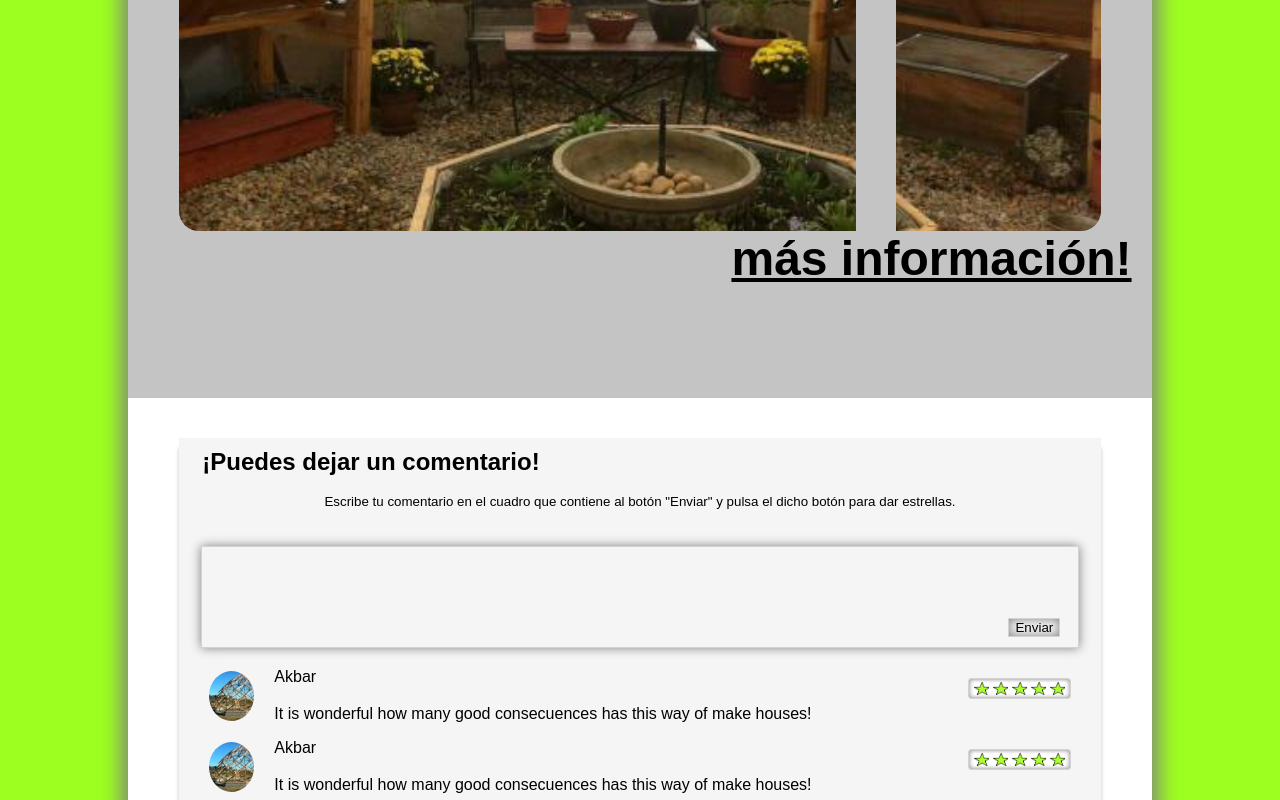
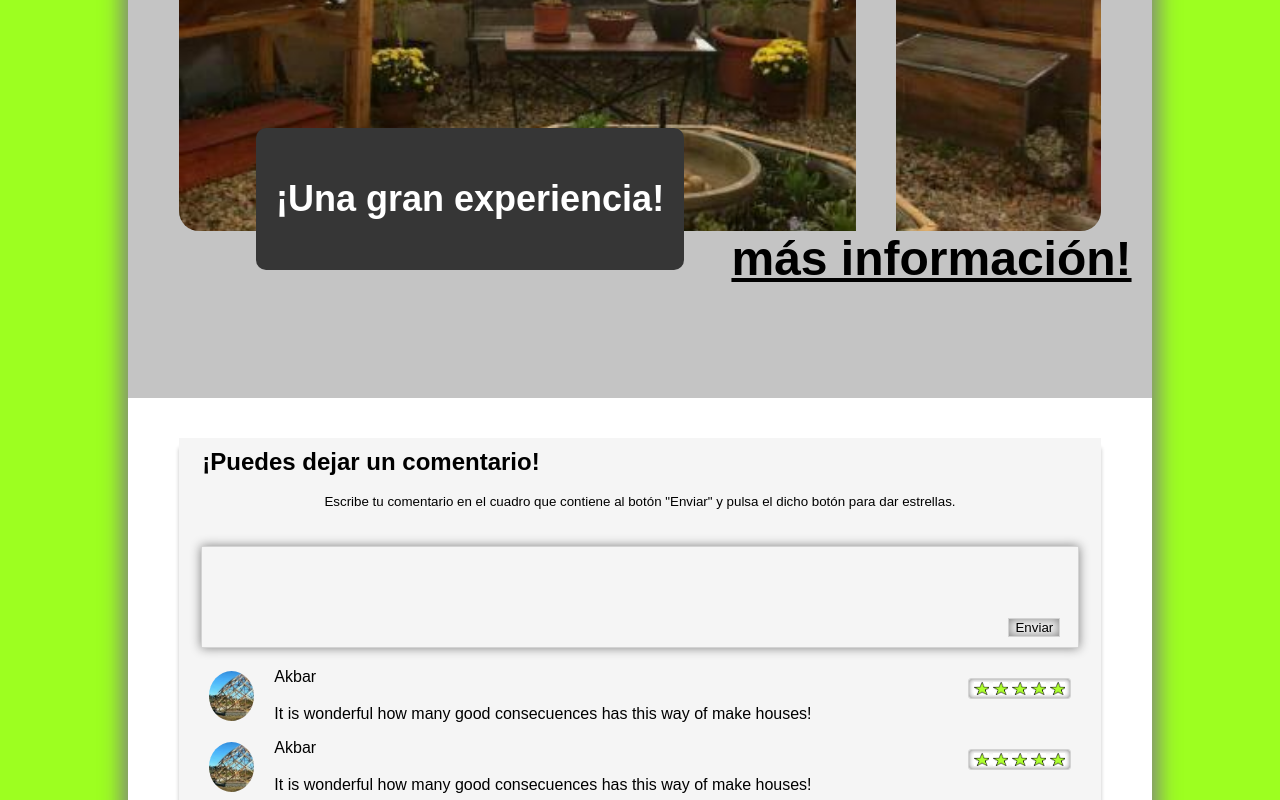
Before and after one commit to videnacry/huasinda, a React (Create React App) app: page / in a window 1280 px wide. Shown: the part 1100-1900 px from the top of the page. Built offline with nearby package versions, Linux system fonts and the light colour scheme.

Commit message:
add black box to home

```diff
--- /dev/null
+++ b/src/components/blackBox.css
@@ -0,0 +1,12 @@
+.blackBox-c{
+    position: relative;
+}
+.blackBox-c>.text{
+    background-color: #363636;
+    border-radius: 10px;
+    padding: 20px;
+    color: #c8c8c8;
+    font-size: 24px;
+    text-align: start;
+    position: absolute;
+}
--- /dev/null
+++ b/src/components/blackBox.js
@@ -0,0 +1,19 @@
+import React from 'react'
+import './blackBox.css'
+
+const BlackBox = (props) => {
+
+    const {title, lines, style} = props
+    return(
+        <section className='blackBox-c'>
+            <article className='text' style={style}>
+                <h2>{title}</h2>
+                {lines.map((text, index) => (
+                    <div><div key={index}>{text}</div><br/></div>
+                ))}
+            </article>
+        </section>
+    )
+}
+
+export default BlackBox
--- a/src/home/Home.js
+++ b/src/home/Home.js
@@ -2,6 +2,7 @@ import React, {useEffect} from 'react'
 import './Home.css'
 import Header from '../components/header'
 import Webinars from './webinars'
+import BlackBox from '../components/blackBox'
 import Footer from '../components/footer'
 import LeaveComment from '../components/leaveComment'
 
@@ -19,6 +20,7 @@ const Home = () => {
                 <div className='img'></div>
             </div>
             <Webinars/>
+            <BlackBox title="¡Una gran experiencia!" lines={[]} style={{color: 'white', bottom: '10vw', left: '10vw'}}/>
             <LeaveComment/>
             <Footer/>
         </div>
```
